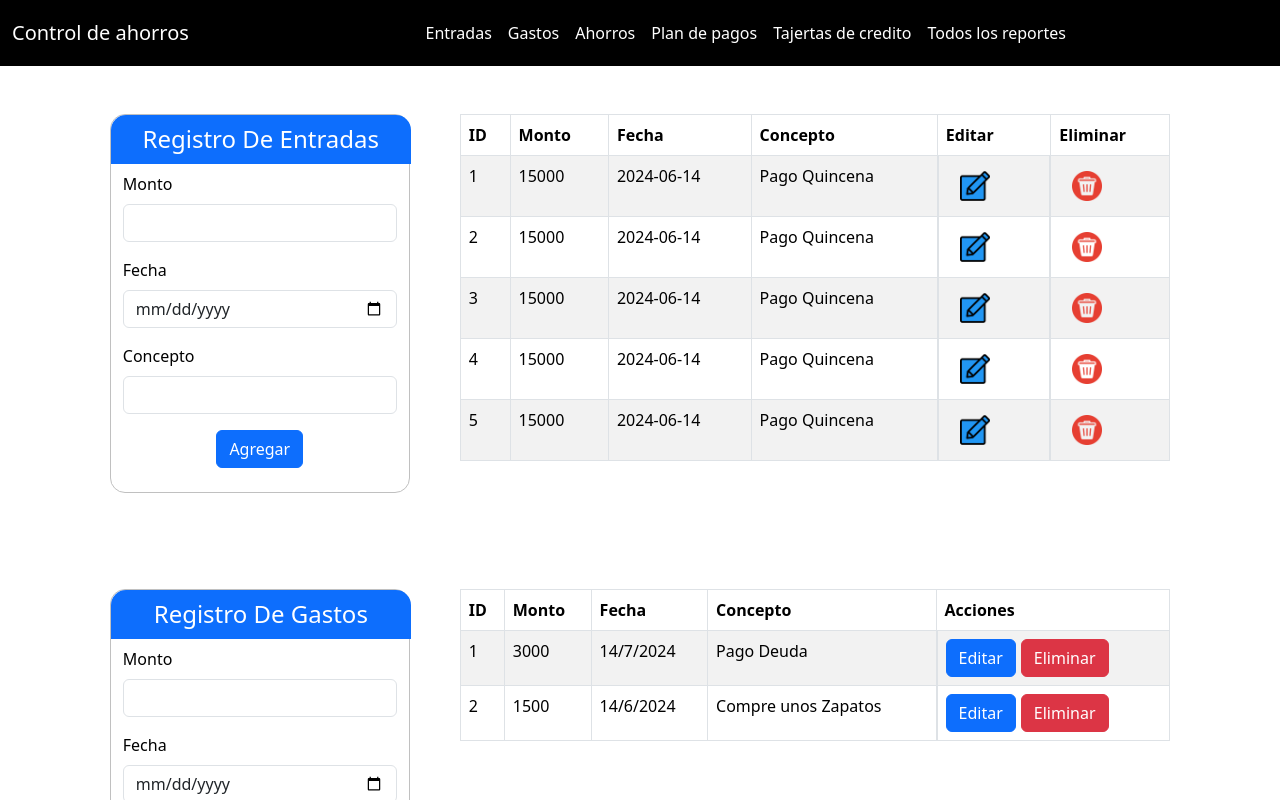
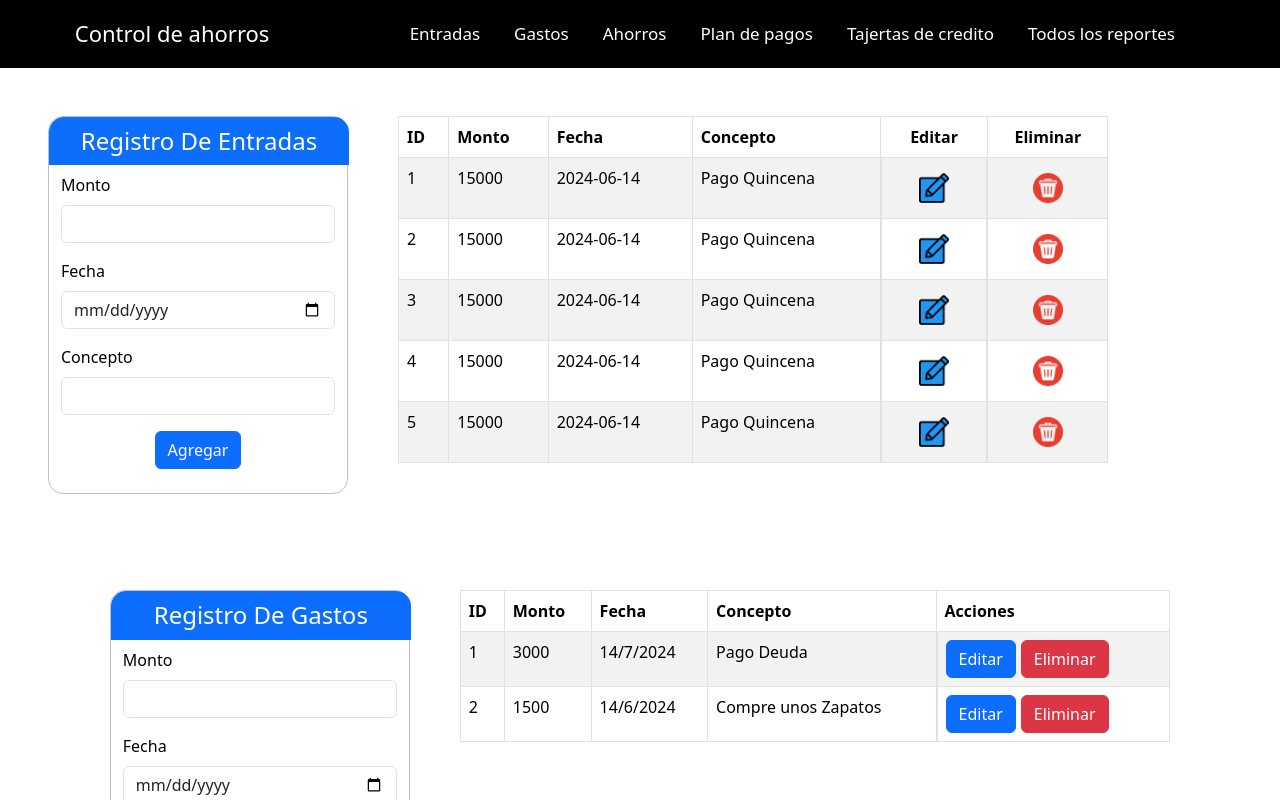
Before and after one commit to Andriusdesarolladorweb/Proyecto, a React (Create React App) app: page / in a window 1280 px wide. Shown: the top 800 px of the page. Built offline with nearby package versions, Linux system fonts and the light colour scheme.

Commit message:
Actualize la alertas

```diff
--- a/package.json
+++ b/package.json
@@ -5,10 +5,11 @@
   "keywords": [],
   "main": "src/index.tsx",
   "dependencies": {
+    "bootstrap-select-country": "4.2.0",
     "react": "^18.0.0",
     "react-dom": "18.2.0",
     "react-scripts": "^5.0.0",
-    "bootstrap-select-country": "4.2.0"
+    "react-toastify": "^10.0.5"
   },
   "devDependencies": {
     "@types/react": "18.2.38",
--- a/src/Componte/CrudEntradas.js
+++ b/src/Componte/CrudEntradas.js
@@ -2,7 +2,10 @@ import "../css/CrudEntradas.css";
 import React, { useState, useEffect } from "react";
 import imgEditar from "../img/Editar.png";
 import imgEliminar from "../img/borrar.png";
+import "react-toastify/dist/ReactToastify.css";
+import { ToastContainer, toast } from "react-toastify";
 
+// Esta es la function principar del componte
 export default function CrudEntradas() {
   const mostrarDatos = [
     { id: 1, monto: 15000, fecha: "2024-06-14", concepto: "Pago Quincena" },
@@ -40,9 +43,14 @@ export default function CrudEntradas() {
 
   // Insertar registro
   const handleInsertClick = () => {
+    if (!monto || !fecha || !concepto) {
+      toast.error("Por favor, complete todos los campos");
+      return;
+    }
+
     if (!editId) {
-      const id = data.length ? Math.max(data.map((d) => d.id)) + 1 : 1;
-      const nuevaEntrada = { id, monto, fecha, concepto };
+      const newId = data.length ? Math.max(...data.map((d) => d.id)) + 1 : 1;
+      const nuevaEntrada = { id: newId, monto, fecha, concepto };
       setData([...data, nuevaEntrada]);
       setMonto("");
       setFecha("");
@@ -50,7 +58,7 @@ export default function CrudEntradas() {
     }
 
     //Alerta de que se registro correctamente
-    alert("!Se ha registrado correctamente¡");
+    toast.success("¡Se ha registrado correctamente!");
   };
 
   // Editar registros
@@ -83,7 +91,7 @@ export default function CrudEntradas() {
     setEditId();
 
     //Alerta de que se edito correctamente
-    alert("Se ha editado correctamente¡");
+    toast.success("¡Se ha editado correctamente!");
   };
 
   const handleDeleteClick = (id) => {
@@ -91,12 +99,13 @@ export default function CrudEntradas() {
     setData(newData);
 
     //Alerta de que se elimino correctamente
-    alert("Se ha eliminado correctamente¡");
+    toast.success("¡Se ha eliminado correctamente!");
   };
 
   return (
     <div>
-      <div className="container-primary d-flex justify-content-center p-5">
+      <ToastContainer />
+      <div className="container-primary d-flex  p-5">
         <div className="Container-formulario">
           <form className="Formulario bg-white text-black">
             <div className="Container-titulo bg-primary">
@@ -161,8 +170,8 @@ export default function CrudEntradas() {
                 <th>Monto</th>
                 <th>Fecha</th>
                 <th>Concepto</th>
-                <th>Editar</th>
-                <th>Eliminar</th>
+                <th className="text-center">Editar</th>
+                <th className="text-center">Eliminar</th>
               </tr>
             </thead>
             <tbody>
@@ -174,7 +183,7 @@ export default function CrudEntradas() {
                   <td>{elemento.concepto}</td>
                   <td className="d-flex">
                     <button
-                      className="btn "
+                      className="btn d-flex m-auto "
                       onClick={() => handleEditClick(elemento.id)}
                     >
                       <img src={imgEditar} alt="" className="imgEditar" />
@@ -182,7 +191,7 @@ export default function CrudEntradas() {
                   </td>
                   <td>
                     <button
-                      className="btn"
+                      className="btn d-flex m-auto"
                       onClick={() => handleDeleteClick(elemento.id)}
                     >
                       <img src={imgEliminar} alt="" className="imgEditar" />
--- a/src/Componte/Menu.js
+++ b/src/Componte/Menu.js
@@ -4,24 +4,14 @@ export default function Menu() {
     <div className="">
       <nav class="navbar navbar-expand-lg bg-black  ">
         <div class="container-fluid">
-          <a class="navbar-brand text-white" href="#">
+          <a class="navbar-brand text-white " href="#">
             Control de ahorros
           </a>
-          <button
-            class="navbar-toggler"
-            type="button"
-            data-bs-toggle="collapse"
-            data-bs-target="#navbarNavDropdown"
-            aria-controls="navbarNavDropdown"
-            aria-expanded="false"
-            aria-label="Toggle navigation"
-          >
-            <span class="navbar-toggler-icon"></span>
-          </button>
+
           <div class="collapse navbar-collapse   " id="navbarNavDropdown">
-            <ul class="navbar-nav ">
+            <ul class="navbar-nav  ">
               <li class="nav-item">
-                <a class="nav-link  " aria-current="page" href="#">
+                <a class="nav-link " href="#">
                   Entradas
                 </a>
               </li>
@@ -42,25 +32,13 @@ export default function Menu() {
               </li>
 
               <li class="nav-item ">
-                <a
-                  class="nav-link  "
-                  href="#"
-                  role="button"
-                  data-bs-toggle="dropdown"
-                  aria-expanded="false"
-                >
+                <a class="nav-link  " href="#">
                   Tajertas de credito
                 </a>
               </li>
 
               <li class="nav-item ">
-                <a
-                  class="nav-link  "
-                  href="#"
-                  role="button"
-                  data-bs-toggle="dropdown"
-                  aria-expanded="false"
-                >
+                <a class="nav-link  " href="#">
                   Todos los reportes
                 </a>
               </li>
--- a/src/css/CrudEntradas.css
+++ b/src/css/CrudEntradas.css
@@ -20,7 +20,7 @@
   border-radius: 15px;
   border: 1px solid;
   border-color: rgb(192, 192, 192);
-  margin-right: 15px;
+
   width: 300px;
 }
 .btnRegistro {
--- a/src/css/menu.css
+++ b/src/css/menu.css
@@ -1,10 +1,18 @@
+.navbar-brand {
+  margin-left: 5%;
+  font-size: 22px;
+}
+
 .navbar-nav {
   margin: 5px;
-  margin-left: 20%;
+  margin-left: 10%;
 }
 .nav-link {
   color: white;
+  margin-left: 18px;
+  font-size: 17px;
 }
+
 .nav-link:hover {
   color: aqua;
 }
```
Also changed, not shown: 2 other files (tests, documents, lock files or other folders).
